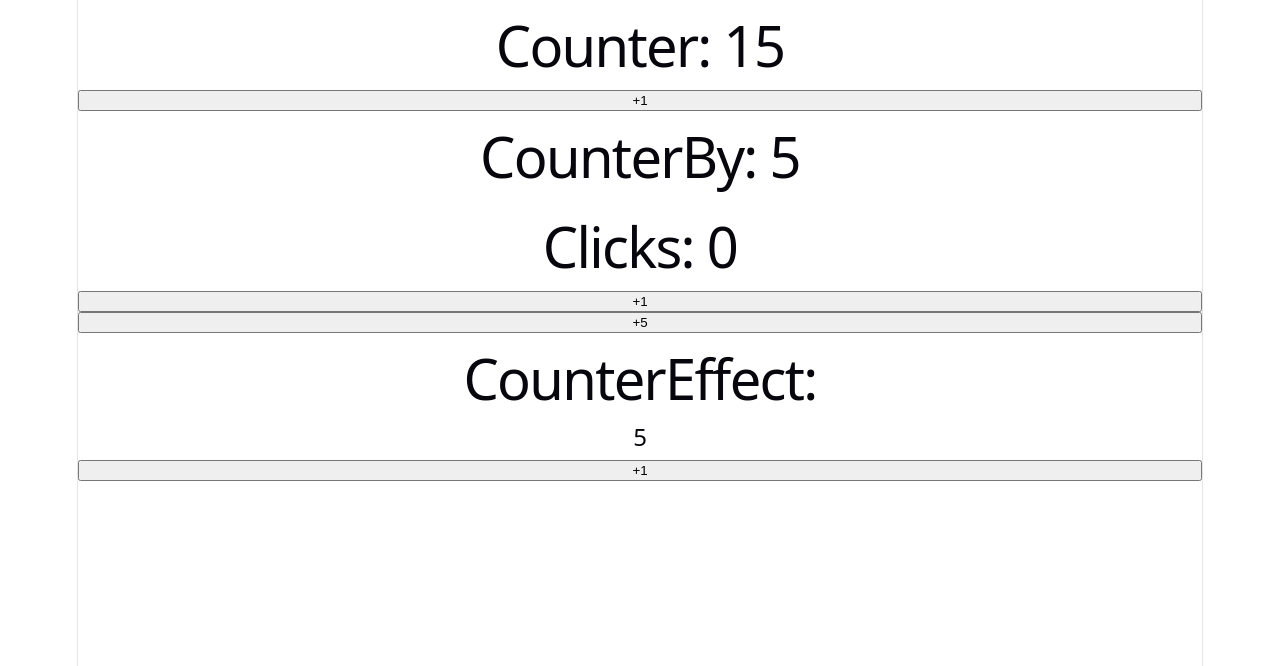
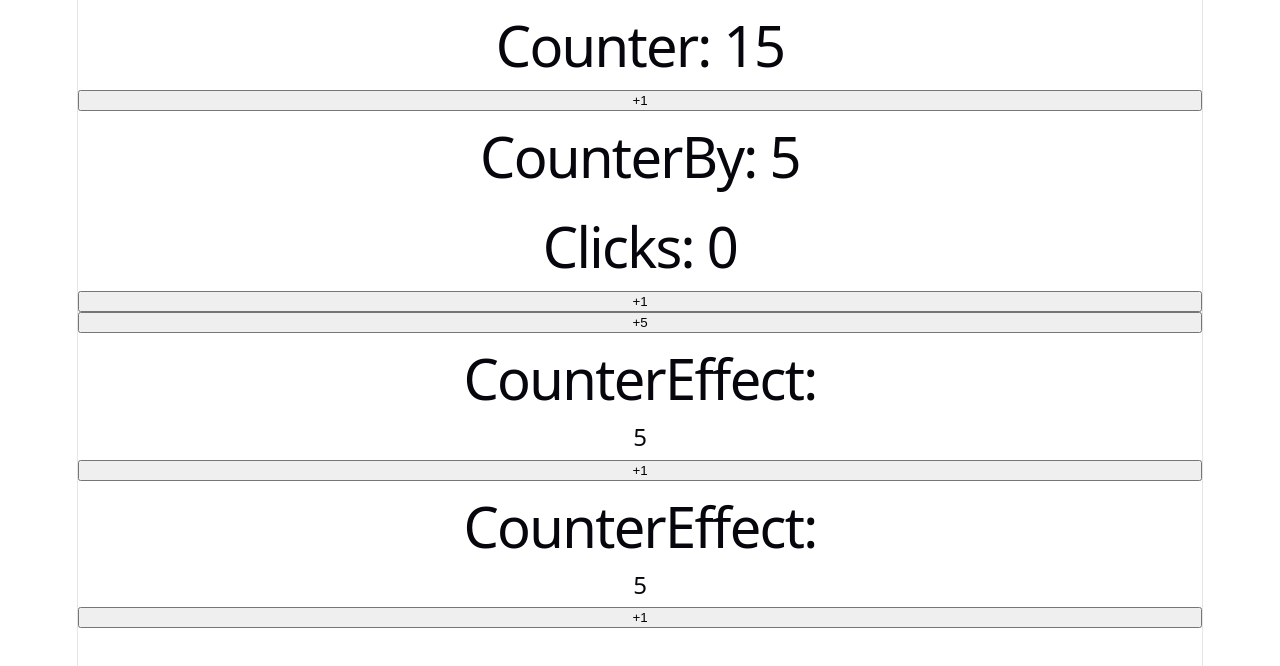
Before and after one commit to irwinet/app_react_bases, a React (Vite) app: page / in a window 1280 px wide. Shown: the top 666 px of the page. Built offline with nearby package versions, Linux system fonts and the light colour scheme.

Commit message:
feat: Refactor CounterEffect.tsx

```diff
--- a/src/App.tsx
+++ b/src/App.tsx
@@ -10,6 +10,7 @@
       <Counter initialValue={15} />
       <CounterBy />
       <CounterEffect />
+      <CounterEffect />
     </>
   )
 }
--- a/src/bases/CounterEffect.tsx
+++ b/src/bases/CounterEffect.tsx
@@ -1,15 +1,19 @@
-import { useEffect, useState } from "react"
+import { useEffect, useRef, useState } from "react"
 import { gsap } from "gsap";
 
 const MAXIMUN_COUNT=10;
 
 export const CounterEffect = () => {
     const [counter, setCounter] = useState(5);
+    const counterElement = useRef<HTMLHeadingElement>(null);
+
     const handleClick = () => {
         //if(counter < MAXIMUN_COUNT) setCounter(counter + 1);
         setCounter(prev => Math.min(prev+1, MAXIMUN_COUNT));
     }
 
+    //useEffect
+    //useLayoutEffect : Trabajar con referencias HTML
     useEffect(() => {
         // Cuerpo
         // console.log('useEffect');
@@ -19,16 +23,18 @@
 
         if(counter<10) return;
         console.log('%cSe llego al valor maximo', 'color: red;background-color: black;');
-        gsap.to('h2',{y: -10, duration: 0.2, ease: 'ease.out'}).then(() => {
-            gsap.to('h2',{y: 0, duration: 1, ease: 'bounce.out'})
-        });
+
+        const tl = gsap.timeline();
+        tl.to(counterElement.current,{y: -10, duration: 0.2, ease: 'ease.out'})
+        .to(counterElement.current,{y: 0, duration: 1, ease: 'bounce.out'});
+
     }, [counter]) //Dependencias
 
 
     return (
         <>
             <h1>CounterEffect:</h1>
-            <h2>{counter}</h2>
+            <h2 ref={counterElement}>{counter}</h2>
             <button onClick={handleClick}>
                 +1
             </button>
```
